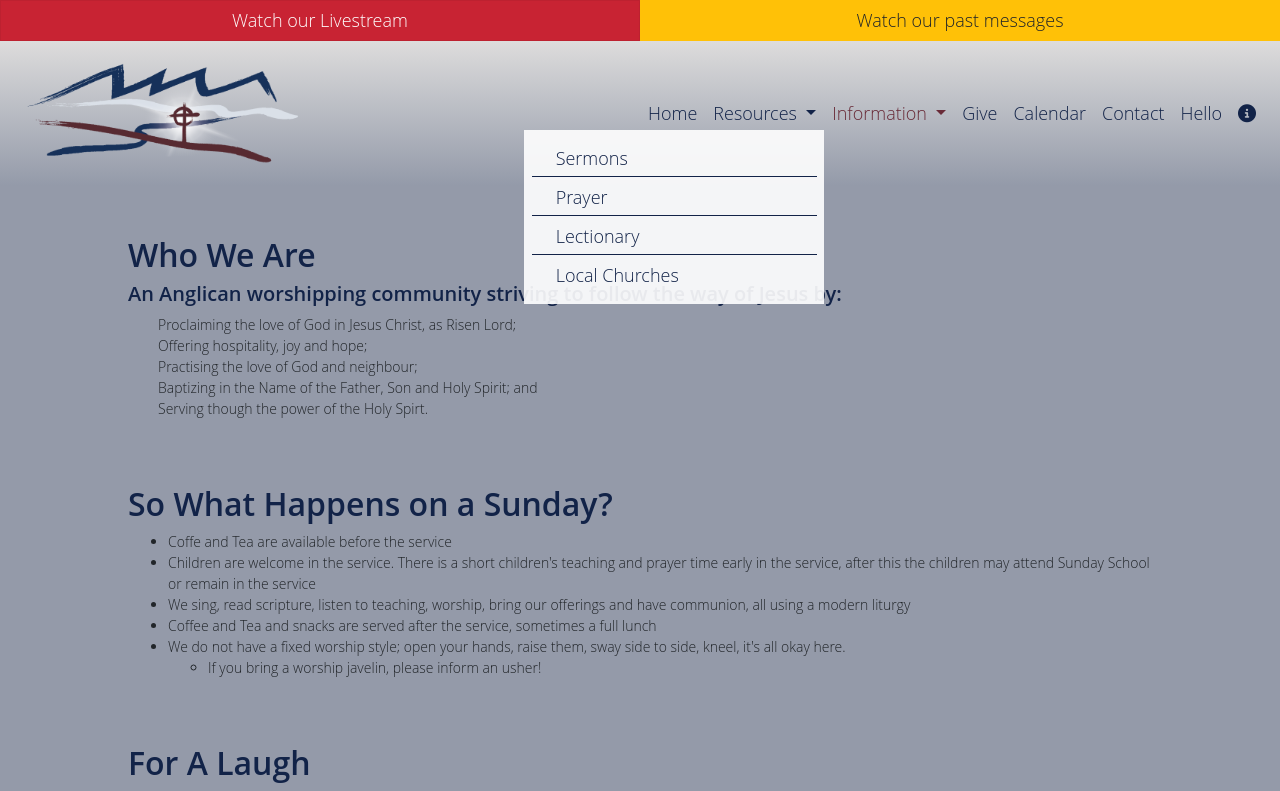
After one commit to seanbusse/stpetes1, a PHP site: page /about-us in a window 1280 px wide, after a click on "Resources". The commit adds this page. Shown: the top 791 px of the page. Run offline with PHP 8.4, Linux system fonts and the light colour scheme; some libraries are stand-ins or nearby versions.

Commit message:
Made a bunch of small UI changes and added 'About Us' page

```diff
--- /dev/null
+++ b/about-us.php
@@ -0,0 +1,135 @@
+<!DOCTYPE html>
+<html lang="en" dir="ltr">
+
+<head>
+  <!-- Required meta tags -->
+  <meta charset="utf-8">
+  <meta name="viewport" content="width=device-width, initial-scale=1, shrink-to-fit=no">
+
+  <!-- Bootstrap CSS -->
+  <link rel="stylesheet" href="https://cdn.jsdelivr.net/npm/bootstrap@4.5.3/dist/css/bootstrap.min.css" integrity="sha384-TX8t27EcRE3e/ihU7zmQxVncDAy5uIKz4rEkgIXeMed4M0jlfIDPvg6uqKI2xXr2" crossorigin="anonymous">
+  <link rel="stylesheet" href="css/styles.css" type="text/css" />
+  <title>St. Peter's Anglican Church</title>
+</head>
+ <body>
+   <!-- Header -->
+   <div id="topHeader" class="container-fluid">
+     <div class="row">
+       <a class="col-md-6 btn btn-danger btn-square btn-customFont" href="https://live.stpetesok.church" target="_blank">Watch our Livestream</a>
+       <a class="col-md-6 btn btn-warning btn-square btn-customFont" href="https://vimeo.com/stpetesok" target="_blank">Watch our past messages</a>
+     </div>
+   </div>
+   <div id="header">
+     <nav class="navbar navbar-expand-lg navbar-custom">
+       <a class="navbar-brand" href="/"><img class="logo" src="images/stporetinalogo1.png" /></a>
+       <button class="navbar-toggler" type="button" data-toggle="collapse" data-target="#navbarSupportedContent" aria-controls="navbarSupportedContent" aria-expanded="false" aria-label="Toggle navigation">
+         <span class="navbar-toggler-icon"><i class="fa fa-bars"></i></span>
+       </button>
+
+       <div class="collapse navbar-collapse align-items-stretch" id="navbarSupportedContent">
+         <ul class="navbar-nav ml-auto">
+           <li class="nav-item">
+             <a class="nav-link" href="/">Home</a>
+           </li>
+           <li class="nav-item dropdown">
+             <a class="nav-link dropdown-toggle" href="#" id="navbarDropdown" role="button" data-toggle="dropdown" aria-haspopup="true" aria-expanded="false">
+               Resources
+             </a>
+             <div class="dropdown-menu" aria-labelledby="navbarDropdown">
+               <a class="dropdown-item" href="#">Sermons</a>
+               <a class="dropdown-item" href="#">Prayer</a>
+               <a class="dropdown-item" href="#">Lectionary</a>
+               <a class="dropdown-item" href="local-churches">Local Churches</a>
+             </div>
+           </li>
+           <li class="nav-item dropdown active">
+             <a class="nav-link dropdown-toggle" href="#" id="navbarDropdown" role="button" data-toggle="dropdown" aria-haspopup="true" aria-expanded="false">
+               Information
+             </a>
+             <div class="dropdown-menu" aria-labelledby="navbarDropdown">
+               <a class="dropdown-item active" href="about-us">About Us</a>
+               <a class="dropdown-item" href="#">Privacy</a>
+             </div>
+           </li>
+           <li class="nav-item">
+             <a class="nav-link" href="#">Give</a>
+           </li>
+           <li class="nav-item">
+             <a class="nav-link" href="calendar">Calendar</a>
+           </li>
+           <li class="nav-item">
+             <a class="nav-link" href="contact">Contact</a>
+           </li>
+           <li class="nav-item">
+             <a class="nav-link" href="hello">Hello</a>
+           </li>
+           <li class="nav-item">
+             <a class="nav-link pastoralLetter" data-toggle="modal" data-target="#pastoralLetter" href="#"><i class="fa fa-info-circle"></i></a>
+           </li>
+         </ul>
+       </div>
+     </nav>
+   </div>
+   <!-- End Header -->
+
+   <div class="aboutUs">
+   <div class="aboutUsSection">
+   <h2>Who We Are</h2>
+     <h5>An Anglican worshipping community striving to follow the way of Jesus by:</h5>
+       <p style="padding-left: 30px;">Proclaiming the love of God in Jesus Christ, as Risen Lord;<br/>Offering hospitality, joy and hope;<br/>Practising the love of God and neighbour; <br/>Baptizing in the Name of the Father, Son and Holy Spirit; and<br/>Serving though the power of the Holy Spirt.</p>
+     </div>
+     <div class="aboutUsSection">
+       <h2>So What Happens on a Sunday?</h2>
+          <ul>
+            <li>Coffe and Tea are available before the service</li>
+            <li>Children are welcome in the service. There is a short children's teaching and prayer time early in the service, after this the children may attend Sunday School or remain in the service</li>
+            <li>We sing, read scripture, listen to teaching, worship, bring our offerings and have communion, all using a modern liturgy</li>
+            <li>Coffee and Tea and snacks are served after the service, sometimes a full lunch</li>
+            <li>We do not have a fixed worship style; open your hands, raise them, sway side to side, kneel, it's all okay here.
+              <ul>
+                <li>If you bring a worship javelin, please inform an usher!</li>
+              </ul>
+            </li>
+          </ul>
+     </div>
+       <h2>For A Laugh</h2>
+     <div class="forALaughContainer">
+       <iframe class="forALaugh" src="https://www.youtube.com/embed/TK2_ezOBa2A" frameborder="0" allow="accelerometer; autoplay; clipboard-write; encrypted-media; gyroscope; picture-in-picture" allowfullscreen></iframe>
+     </div>
+   </div>
+
+   <!-- Footer Section -->
+   <div class="footer">
+     <p class="footerText">&copy; <?php echo date('Y'); ?> St. Peter's Anglican Church. Website created and managed by <a href="https://4uweb.design">4U WebDesign</a></p>
+   </div>
+
+   <!-- Modals Section -->
+   <!-- Pastoral Letter Modal -->
+   <div class="modal fade" id="pastoralLetter" tabindex="-1" aria-labelledby="localChurchesText" aria-hidden="true">
+     <div class="modal-dialog modal-dialog-centered modal-dialog-scroll" style="width: auto !important; max-width: 1000px">
+       <div class="modal-content">
+         <div class="modal-header">
+           <h5 class="modal-title" id="exampleModalLabel">A Letter for the members of St. Peter's</h5>
+           <button type="button" class="close" data-dismiss="modal" aria-label="Close">
+             <span aria-hidden="true">&times;</span>
+           </button>
+         </div>
+         <div id="pdfContainer" class="modal-body">
+           <embed src="/documents/2020-11-Stewardship-Letterhead.pdf" type="application/pdf" width="100%" height="900" />
+         </div>
+         <div class="modal-footer">
+           <button type="button" class="btn btn-secondary" data-dismiss="modal">Close</button>
+         </div>
+       </div>
+     </div>
+   </div>
+   <!-- End Pastoral Letter Modal -->
+   <!-- End Modals Section -->
+
+     <script src="https://code.jquery.com/jquery-3.5.1.js" integrity="sha256-QWo7LDvxbWT2tbbQ97B53yJnYU3WhH/C8ycbRAkjPDc=" crossorigin="anonymous"></script>
+     <script src="https://cdn.jsdelivr.net/npm/bootstrap@4.5.3/dist/js/bootstrap.bundle.min.js" integrity="sha384-ho+j7jyWK8fNQe+A12Hb8AhRq26LrZ/JpcUGGOn+Y7RsweNrtN/tE3MoK7ZeZDyx" crossorigin="anonymous"></script>
+     <script src="https://kit.fontawesome.com/9831339778.js" crossorigin="anonymous"></script>
+     <script src="js/index.js" type="text/javascript"></script>
+     <script src="https://github.com/pipwerks/PDFObject/blob/master/pdfobject.min.js"></script>
+    </body>
+   </html>
--- a/contact.php
+++ b/contact.php
@@ -48,7 +48,7 @@
               Information
             </a>
             <div class="dropdown-menu" aria-labelledby="navbarDropdown">
-              <a class="dropdown-item" href="#">About Us</a>
+              <a class="dropdown-item" href="about-us">About Us</a>
               <a class="dropdown-item" href="#">Privacy</a>
             </div>
           </li>
--- a/css/styles.css
+++ b/css/styles.css
@@ -83,13 +83,16 @@ a:focus {
   background-color: rgba(255, 255, 255, 0.9);
   border: none;
   border-radius: 0px;
-  top: 92px;
+  top: 35px;
   width: 300px;
   text-align: left;
   right: 0;
   left: initial;
   margin-right: auto !important;
 }
+/* .home .dropdown-menu {
+  top: 92px;
+} */
 
 .dropdown-item {
   border-bottom: 1px solid;
@@ -397,24 +454,41 @@ input[type=submit] {
 input[type=submit]:hover {
   background-color: #45a049;
 }
-/* End Contact Page */
+/************************* End Contact Page *********************************/
 
 /**************************Calendar Page************************************/
 /* Calendar Styling */
 .churchCalendarContainer {
   max-width: 90%;
   margin: 50px auto 0;
-  padding-bottom: 75%;
-  height: 0;
-  position: relative;
 }
 
-.churchCalendar {
+@media (max-width: 992px) {
+  .churchCalendarArea {
+    padding-bottom: 0;
+  }
+}
+/************************* End Calendar Page*********************************/
+
+/************************* About Us *****************************************/
+/* Info Section Styling */
+.aboutUs {
+  padding: 50px 10% 0;
+}
+.aboutUsSection {
+  padding-bottom: 50px;
+}
+.forALaugh {
   width: 100%;
   height: 100%;
   position: absolute;
-  top: 0;
+  top:0;
   right: 0;
   bottom: 0;
   left: 0;
 }
+.forALaughContainer {
+  position: relative;
+  padding-bottom: 56.25%;
+  height: 0;
+}
--- a/hello.php
+++ b/hello.php
@@ -47,7 +47,7 @@
                Information
              </a>
              <div class="dropdown-menu" aria-labelledby="navbarDropdown">
-               <a class="dropdown-item" href="#">About Us</a>
+               <a class="dropdown-item" href="about-us">About Us</a>
                <a class="dropdown-item" href="#">Privacy</a>
              </div>
            </li>
--- a/index.php
+++ b/index.php
@@ -12,7 +12,7 @@
   <title>St. Peter's Anglican Church</title>
 </head>
 
-<body>
+<body class="home">
   <!-- Header -->
   <div id="topHeader" class="container-fluid">
     <div class="row">
@@ -48,7 +48,7 @@
               Information
             </a>
             <div class="dropdown-menu" aria-labelledby="navbarDropdown">
-              <a class="dropdown-item" href="#">About Us</a>
+              <a class="dropdown-item" href="about-us">About Us</a>
               <a class="dropdown-item" href="#">Privacy</a>
             </div>
           </li>
--- a/local-churches.php
+++ b/local-churches.php
@@ -47,7 +47,7 @@
                Information
              </a>
              <div class="dropdown-menu" aria-labelledby="navbarDropdown">
-               <a class="dropdown-item" href="#">About Us</a>
+               <a class="dropdown-item" href="about-us">About Us</a>
                <a class="dropdown-item" href="#">Privacy</a>
              </div>
            </li>
```
Also changed, not shown: other parts of css/styles.css (+65 -11 lines), calendar.php (+5 -2 lines), 1 other file.
